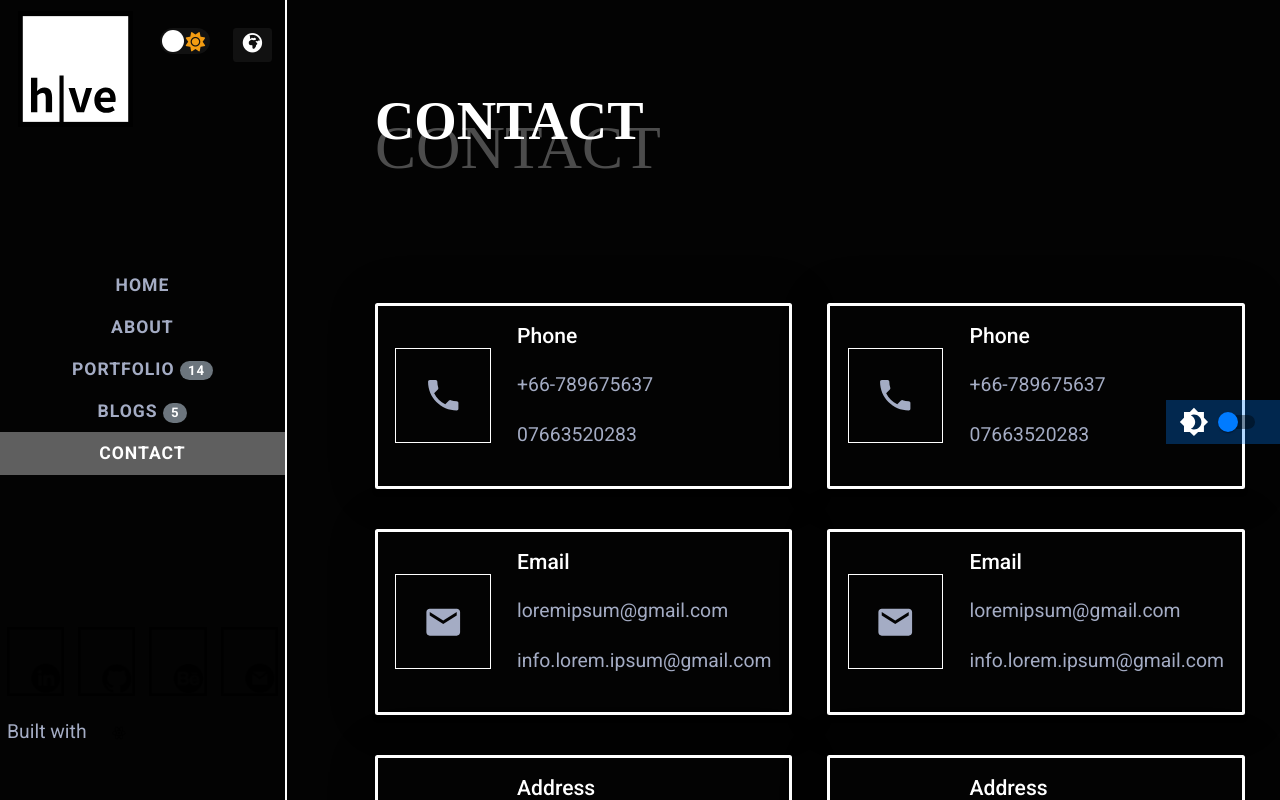
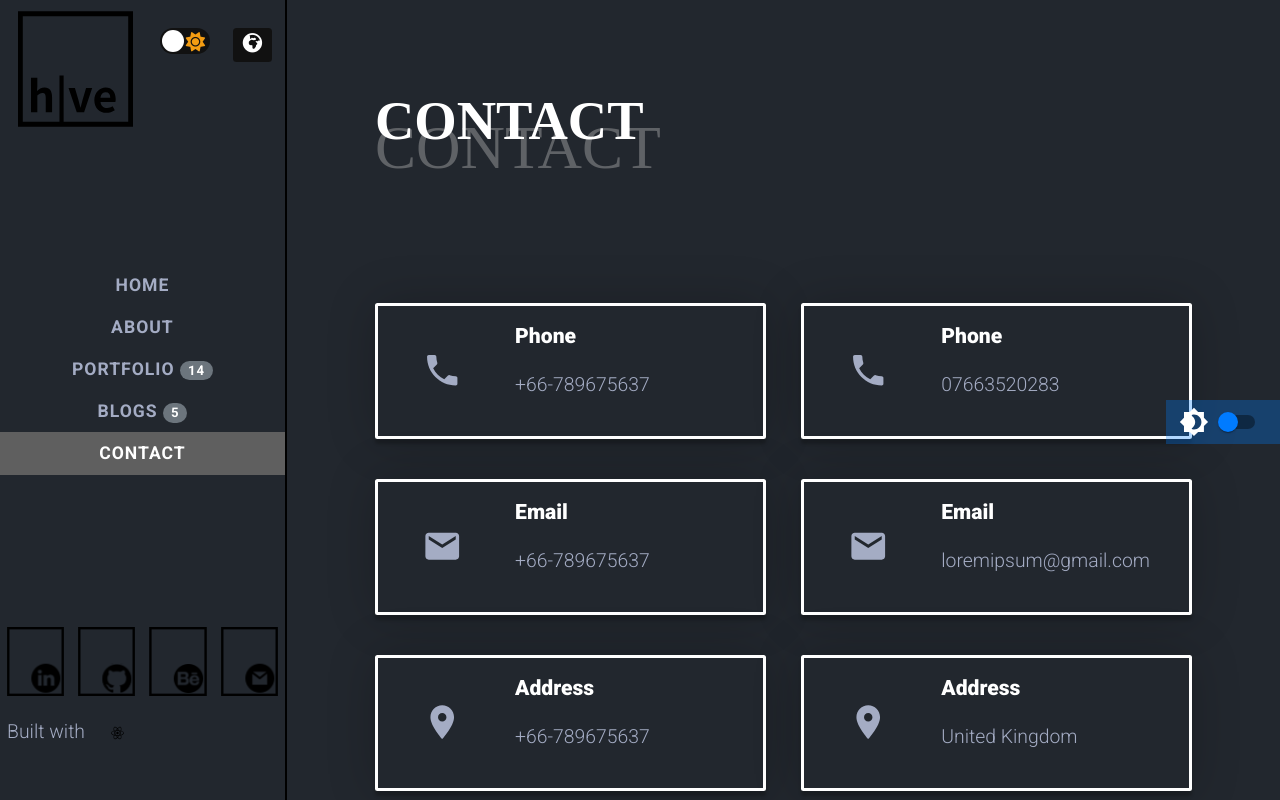
Before and after one commit to cuitlazotlac/portfolio-v2, a React (Create React App) app: page /contact in a window 1280 px wide. Shown: the top 800 px of the page. Built offline with nearby package versions, Linux system fonts and the light colour scheme; a web font is replaced by a local one.

Commit message:
progress on the globalStyle

```diff
--- a/src/Components/ContactItem.js
+++ b/src/Components/ContactItem.js
@@ -1,14 +1,13 @@
 import React from "react";
 import styled from "styled-components";
 
-function ContactItem({ title, icon, cont1, cont2 }) {
+function ContactItem({ title, icon, cont }) {
   return (
     <ContactItemStyled>
       <div className="left-content">{icon}</div>
       <div className="right-content">
         <h6>{title}</h6>
-        <p>{cont1}</p>
-        <p>{cont2}</p>
+        <p>{cont}</p>
       </div>
     </ContactItemStyled>
   );
@@ -39,7 +38,7 @@ const ContactItemStyled = styled.div`
   }
   .left-content {
     padding: 1.5rem;
-    border: 1px solid var(--border-color);
+    // border: 1px solid var(--border-color);
     font-size: 2rem;
     display: flex;
     align-items: center;
@@ -54,9 +53,11 @@ const ContactItemStyled = styled.div`
       color: var(--white-color);
       font-size: 1.2rem;
       padding-bottom: 0.6rem;
+      font-weight: 900;
     }
     p {
       padding: 0.1rem 0;
+      font-weight: 300;
     }
   }
 `;
--- a/src/Components/Navigation.js
+++ b/src/Components/Navigation.js
@@ -266,7 +266,7 @@ const NavigationStyled = styled.nav`
   align-items: center;
   height: 100%;
   width: 100%;
-  border-right: 2px solid var(--border-color);
+  border-right: 2px solid var(--sidebar-dark-border);
   .profile {
     width: 100%;
     height: 15%;
--- a/src/Pages/ContactPage.js
+++ b/src/Pages/ContactPage.js
@@ -22,50 +22,40 @@ function ContactPage() {
               <ContactItem
                 title={"Phone"}
                 icon={phone}
-                cont1={"+66-789675637"}
-                cont2={"07663520283"}
+                cont={"+66-789675637"}
               />
             </a>
             <a href="https://about.twitter.com/" target="_blank">
               <ContactItem
                 title={"Email"}
                 icon={email}
-                cont1={"loremipsum@gmail.com"}
-                cont2={"info.lorem.ipsum@gmail.com"}
+                cont={"+66-789675637"}
               />
             </a>{" "}
             <a href="https://about.twitter.com/" target="_blank">
               <ContactItem
                 title={"Address"}
                 icon={location}
-                cont1={"27 Aldrich Road, London, England"}
-                cont2={"United Kingdom"}
+                cont={"+66-789675637"}
               />
             </a>
           </div>
           <div className="right-content">
             <a href="https://about.twitter.com/" target="_blank">
-              <ContactItem
-                title={"Phone"}
-                icon={phone}
-                cont1={"+66-789675637"}
-                cont2={"07663520283"}
-              />
+              <ContactItem title={"Phone"} icon={phone} cont={"07663520283"} />
             </a>
             <a href="https://about.twitter.com/" target="_blank">
               <ContactItem
                 title={"Email"}
                 icon={email}
-                cont1={"loremipsum@gmail.com"}
-                cont2={"info.lorem.ipsum@gmail.com"}
+                cont={"loremipsum@gmail.com"}
               />
-            </a>{" "}
+            </a>
             <a href="https://about.twitter.com/" target="_blank">
               <ContactItem
                 title={"Address"}
                 icon={location}
-                cont1={"27 Aldrich Road, London, England"}
-                cont2={"United Kingdom"}
+                cont={"United Kingdom"}
               />
             </a>
           </div>
--- a/src/resources/styles/GlobalStyle.js
+++ b/src/resources/styles/GlobalStyle.js
@@ -17,8 +17,9 @@ const GlobalStyle = createGlobalStyle`
     --sidebar-dark-color: #191D2B;
     --scrollbar-bg-color: #383838;
     --scrollbar-thump-color: #6b6b6b;
-    --scrollbar-track-color: #383838;
+    --scrollbar-track-color: #383838;#
     --border-color: #383838;
+    --svg-border-color: #FFFFFF;
 } */
 .light-theme{
     --primary-color: #5F5F5F;
@@ -35,16 +36,18 @@ const GlobalStyle = createGlobalStyle`
     --font-dark-color-2: #151515;
     --sidebar-dark-color: #E4E4E4;
     --scrollbar-bg-color: #383838;
+    --sidebar-dark-border: #000000;
     --scrollbar-thump-color: #6b6b6b;
     --scrollbar-track-color: #383838;
     --border-color: #383838;
+    --svg-border-color: #FFFFFF;
 }
 .dark-theme{
     --primary-color: #007bff;
     --primary-color-light: #5F5F5F;
     --secondary-color: #6c757d;
-    --background-dark-color: #030303;
-    --background-dark-grey: #030303;
+    --background-dark-color: #22272E;
+    --background-dark-grey: #22272E;
     --border-color: #2e344e;
     --background-light-color: #F1F1F1;
     --background-light-color-2: rgba(3,127,255,.3);
@@ -52,11 +55,13 @@ const GlobalStyle = createGlobalStyle`
     --font-light-color: #a4acc4;
     --font-dark-color: #313131;
     --font-dark-color-2: #151515;
-    --sidebar-dark-color: #030303;
+    --sidebar-dark-color: #22272E;
+    --sidebar-dark-border: #000000;
     --scrollbar-bg-color: #383838;
     --scrollbar-thump-color: #6b6b6b;
     --scrollbar-track-color: #383838;
     --border-color: white;
+    --svg-border-color: #000000;
 }
 *{
     margin: 0;
@@ -73,6 +78,7 @@ body{
     background-color: var(--background-dark-color);
     color: var(--font-light-color);
     transition: all .4s ease-in-out;
+    font-weight: 300;
 }
 body::-webkit-scrollbar{
     width: 9px;
```
Also changed, not shown: src/resources/img/hve_favicon.svg, src/resources/img/hve_favicon_old.svg (added).
